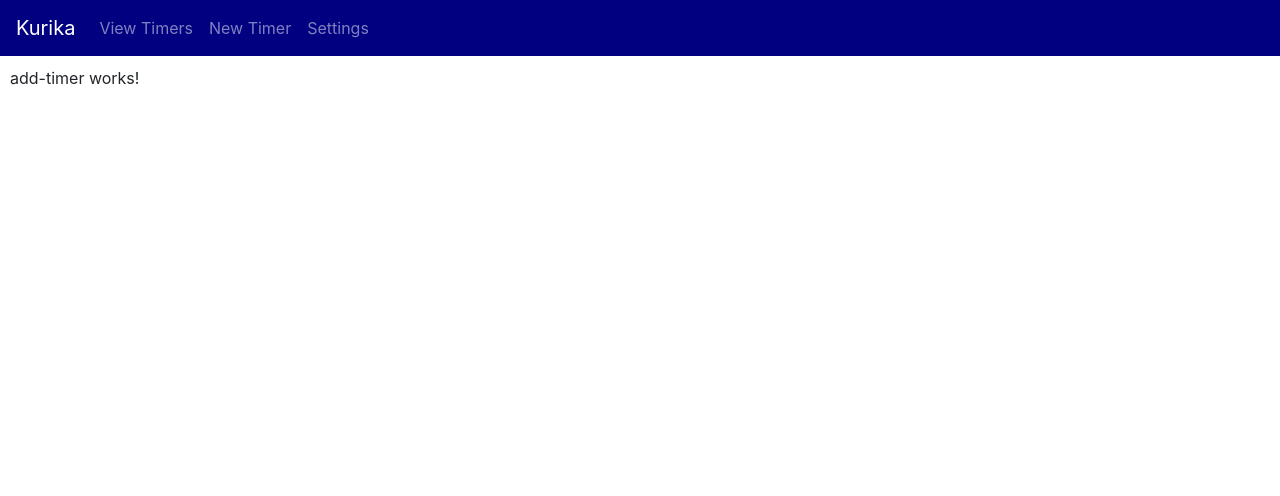
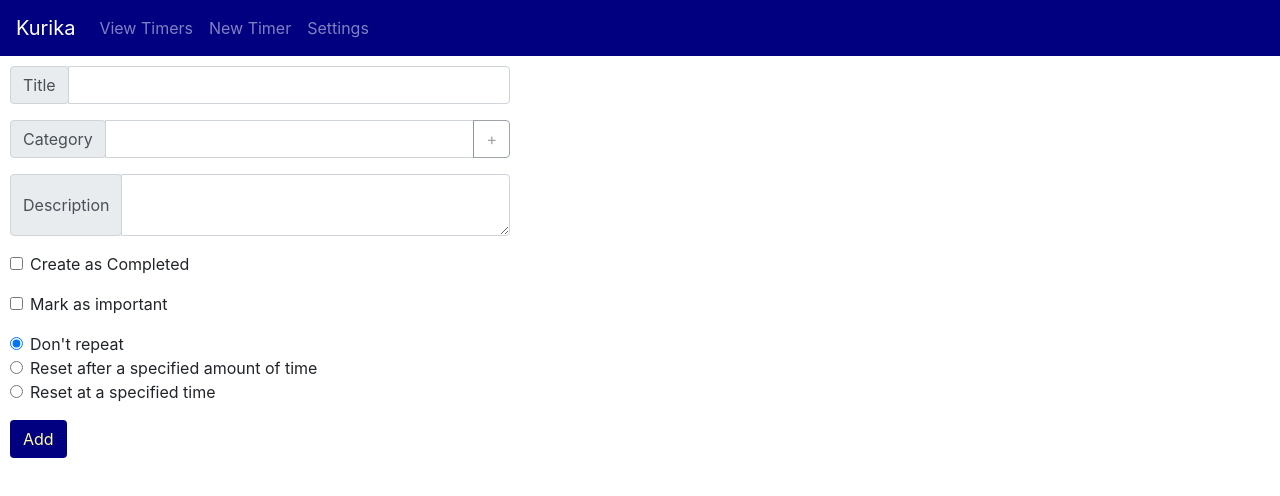
Before and after one commit to ceg9498/kurika-tasks, an Angular app: page /timers/new in a window 1280 px wide. Shown: the top 496 px of the page. Built offline with nearby package versions, Linux system fonts and the light colour scheme; what ngx-cookie-service would draw is missing.

Commit message:
Begin work for timers form

```diff
--- a/src/app/add-timer/add-timer.component.html
+++ b/src/app/add-timer/add-timer.component.html
@@ -1,3 +1,3 @@
 <div class="content">
-  <p>add-timer works!</p>
+  <app-timer-form></app-timer-form>
 </div>
--- a/src/app/add-timer/add-timer.component.ts
+++ b/src/app/add-timer/add-timer.component.ts
@@ -1,4 +1,6 @@
 import { Component, OnInit } from '@angular/core';
+
+import { TimerFormComponent } from '../timer-form/timer-form.component';
 
 @Component({
   selector: 'app-add-timer',
--- a/src/app/app.component.ts
+++ b/src/app/app.component.ts
@@ -1,4 +1,6 @@
 import { Component } from '@angular/core';
+
+import { TimersService } from './timers.service';
 
 @Component({
   selector: 'app-root',
@@ -7,4 +9,10 @@ import { Component } from '@angular/core';
 })
 export class AppComponent {
   title = 'Kurika Tasks';
+
+  constructor(private _timers:TimersService){}
+
+  ngOnInit(){
+    this._timers.init();
+  }
 }
--- a/src/app/timer-form/timer-form.component.html
+++ b/src/app/timer-form/timer-form.component.html
@@ -1 +1,92 @@
-<p>timer-form works!</p>
+<form [formGroup]="timerForm" (ngSubmit)="add()" class="form-group" style="max-width: 500px">
+  <div class="input-group mb-3">
+    <label for="timer-title" class="input-group-text input-group-prepend">
+      Title
+    </label>
+    <input type="text" id="timer-title" formControlName="title" class="form-control">
+  </div>
+
+  <div class="input-group mb-3">
+    <label for="timer-category" class="input-group-text input-group-prepend">
+      Category
+    </label>
+    <input type="text" id="timer-category" formControlName="category" class="form-control">
+    <div class="input-group-append">
+      <button type="button" class="btn btn-outline-secondary" disabled>+</button>
+    </div>
+  </div>
+
+  <div class="input-group mb-3">
+    <label for="timer-description" class="input-group-text input-group-prepend">
+      Description
+    </label>
+    <textarea id="timer-description" formControlName="description" class="form-control"></textarea>
+  </div>
+
+  <div class="form-check mb-3">
+    <input type="checkbox"
+      id="timer-completed"
+      class="form-check-input"
+      formControlName="isCompleted">
+    <label for="timer-completed" class="form-check-label">
+      Create as Completed
+    </label>
+  </div>
+
+  <div class="form-check mb-3">
+    <input type="checkbox"
+      id="timer-required"
+      class="form-check-input"
+      formControlName="required">
+    <label for="timer-required" class="form-check-label">
+      Mark as important
+    </label>
+  </div>
+
+  <div class="mb-3">
+    <div class="form-check">
+      <input type="radio"
+        id="timer-noRepeat"
+        class="form-check-input"
+        formControlName="repeatType"
+        value="noRepeat">
+      <label for="timer-noRepeat" class="form-check-label">
+        Don't repeat
+      </label>
+    </div>
+
+    <div class="form-check">
+      <input type="radio"
+        id="timer-cdRepeat"
+        class="form-check-input"
+        formControlName="repeatType"
+        value="cdRepeat">
+      <label for="timer-cdRepeat" class="form-check-label">
+        Reset after a specified amount of time
+      </label>
+    </div>
+
+    <div class="form-check">
+        <input type="radio"
+          id="timer-scheduleRepeat"
+          class="form-check-input"
+          formControlName="repeatType"
+          value="scheduleRepeat">
+        <label for="timer-scheduleRepeat" class="form-check-label">
+          Reset at a specified time
+        </label>
+      </div>
+  </div>
+
+  <div *ngIf="timerForm.value.repeatType === cdRepeat" class="mb-3">
+    Countdown-type
+  </div>
+
+  <div *ngIf="timerForm.value.repeatType === scheduleRepeat" class="mb-3">
+    Schedule-type
+  </div>
+
+  <button type="submit" class="btn bg-brand-primary text-brand-accent">
+    Add
+  </button>
+</form>
--- a/src/app/timer-form/timer-form.component.ts
+++ b/src/app/timer-form/timer-form.component.ts
@@ -1,4 +1,8 @@
 import { Component, OnInit } from '@angular/core';
+import { FormGroup, FormControl } from '@angular/forms';
+
+import { TimersService } from '../timers.service';
+//import { timer, Timer } from '../../types/timer';
 
 @Component({
   selector: 'app-timer-form',
@@ -6,10 +10,37 @@ import { Component, OnInit } from '@angular/core';
   styleUrls: ['./timer-form.component.scss']
 })
 export class TimerFormComponent implements OnInit {
+  timerForm:FormGroup;
 
-  constructor() { }
+  constructor(
+    private _timerService: TimersService,
+  ) { }
 
   ngOnInit() {
+    this.timerForm = new FormGroup({
+      title: new FormControl(''),
+      category: new FormControl(''),
+      description: new FormControl(''),
+      required: new FormControl(false),
+      isCompleted: new FormControl(false),
+      repeatType: new FormControl('noRepeat')
+    });
   }
 
+  add(){
+    let { title, required, isCompleted, description, category } = this.timerForm.value;
+    let period:string = '';
+    switch(this.timerForm.value.repeatType){
+      case 'noRepeat':
+        period += 'nr';
+        break;
+      case 'cdRepeat':
+        period += 'i-';
+        break;
+      case 'scheduleRepeat':
+        period += 'r-';
+        break;
+    }
+    this._timerService.addTimer(title, required, isCompleted, period, description, category);
+  }
 }
--- a/src/app/timers.service.ts
+++ b/src/app/timers.service.ts
@@ -1,9 +1,70 @@
 import { Injectable } from '@angular/core';
+
+import { IndexedDbService } from './indexed-db.service';
+import { timer, Timer } from '../types/timer';
 
 @Injectable({
   providedIn: 'root'
 })
 export class TimersService {
+  timerList:timer[];
 
-  constructor() { }
+  constructor(
+    private _idb:IndexedDbService,
+  ) { }
+
+  init(){
+    this.timerList = [];
+    this._idb.getData("kurika","timers").subscribe(
+      (res) => {
+        this.timerList.push(
+          new Timer(
+            res.title,
+            res.required,
+            res.isCompleted,
+            res.period,
+            res.description,
+            res.category
+          )
+        );
+      },
+      (err) => {
+        console.error("Error retrieving timer data!",err);
+      },
+      () => {
+        console.log("Timers retrieval complete.")
+      }
+    )
+  }
+
+  addTimer(title:string, required:boolean, isCompleted:boolean, period:string, description?:string, category?:string) {
+    let nTimer = new Timer(title, required, isCompleted, period, description, category);
+    console.log(nTimer);
+    this.timerList.push(nTimer);
+    this._idb.addOrUpdateOne("kurika", "timers", nTimer).subscribe(
+      (res) => {
+        console.log("Saved timer result:",res);
+      },
+      (err) => {
+        console.error("Error saving timer:",err);
+      },
+      () => {
+        console.log("Saving timer completed.");
+      }
+    );
+  }
+
+  deleteTimer(id:string){
+    this._idb.deleteOne("kurika", "timers", id).subscribe(
+      (res) => {
+        console.log("Delete timer result:",res);
+      },
+      (err) => {
+        console.error("Error deleting timer:",err);
+      },
+      () => {
+        console.log("Delete timer completed.");
+      }
+    );
+  }
 }
--- a/src/types/timer.ts
+++ b/src/types/timer.ts
@@ -216,7 +216,7 @@ function partial() {
 function generate() {
   let id = '';
   for(let i=0;i<6;i++){
-    id += this.partial();
+    id += partial();
   }
   return id;
 }
```
